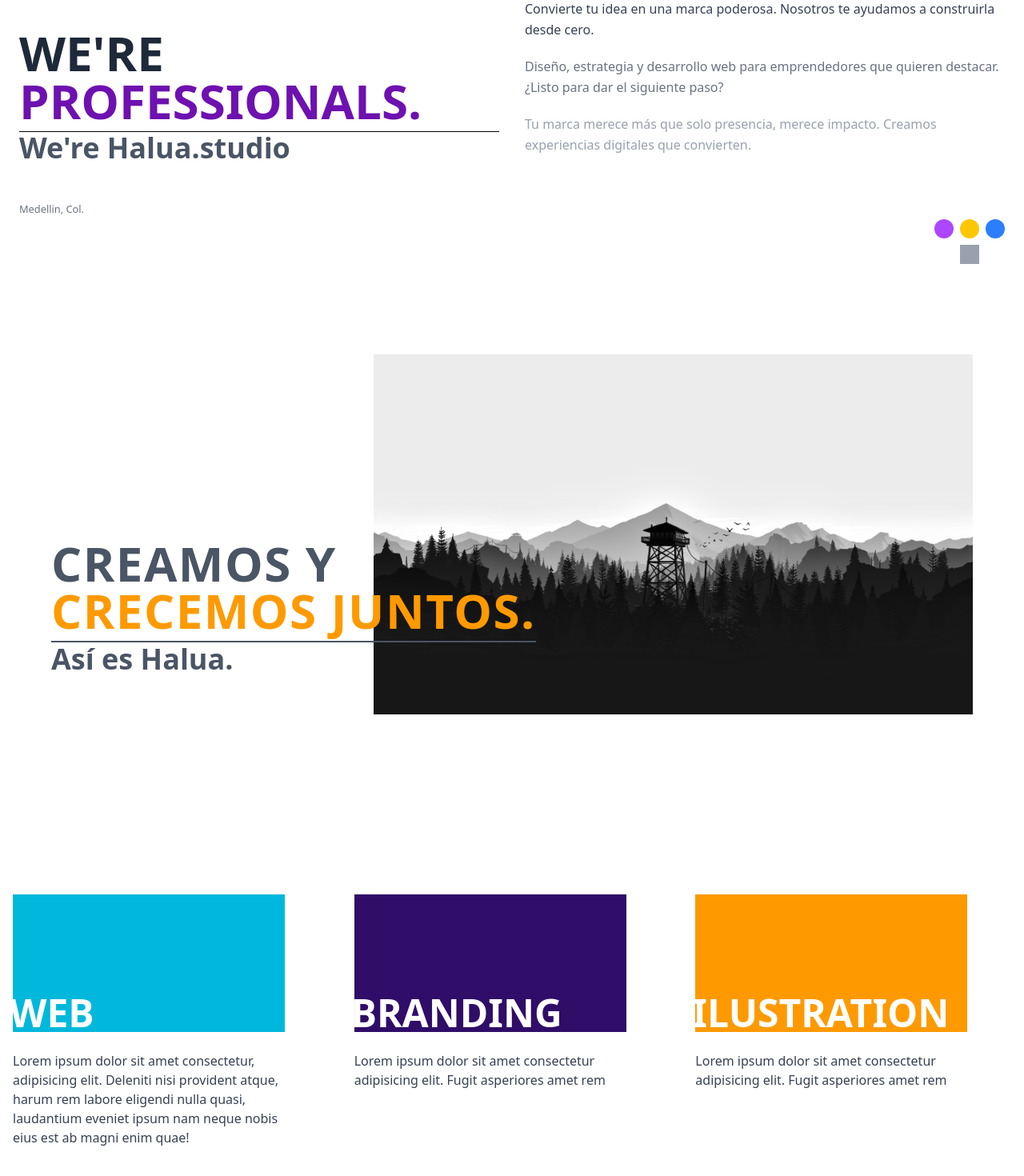
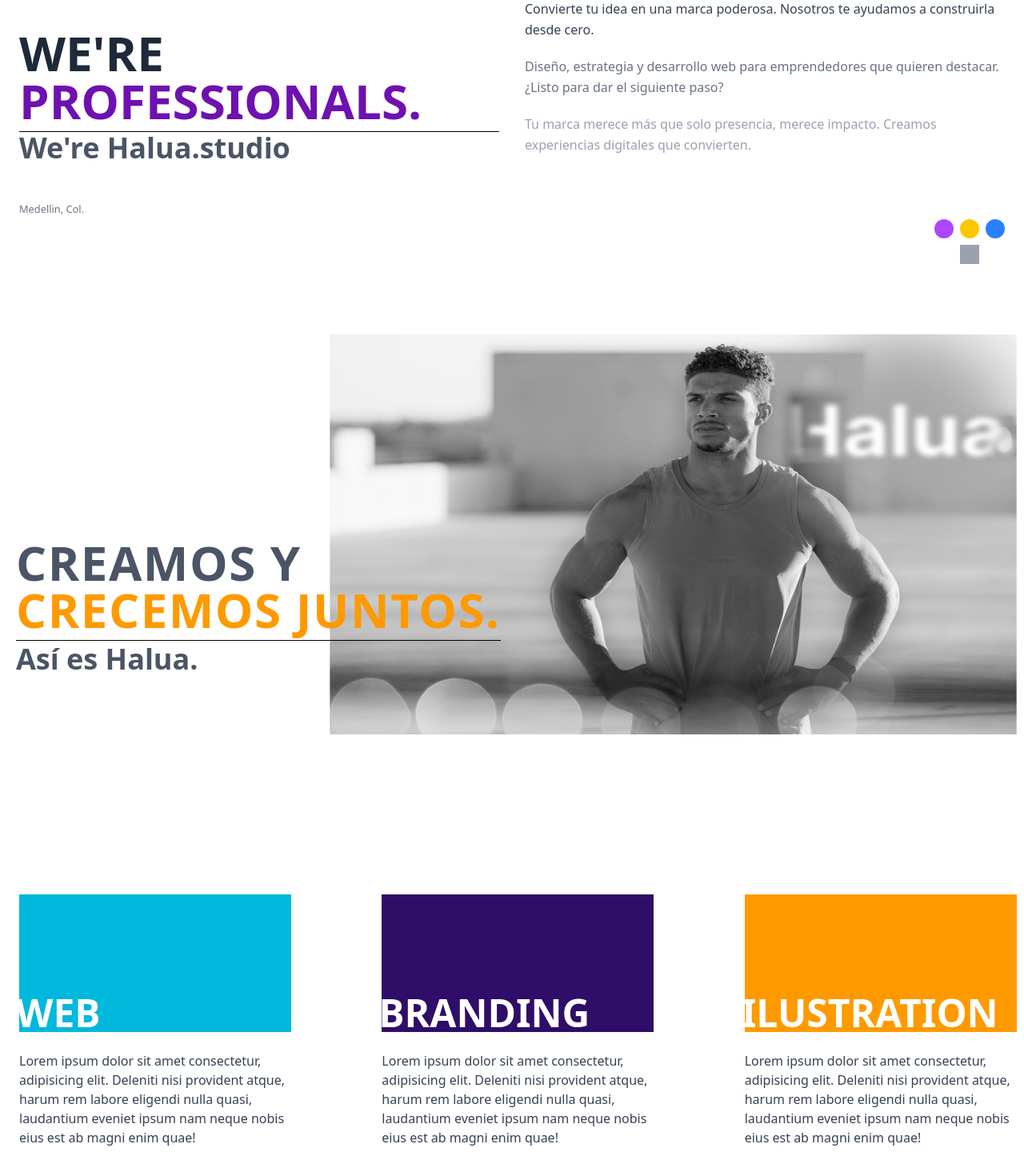
Before and after one commit to Halua-Studio/Web_Halua, a React (Vite) app: page / in a window 1280 px wide. Shown: the part 146-1616 px from the top of the page at 80% size. Built offline with nearby package versions, Linux system fonts and the light colour scheme.

Commit message:
Arreglos de la sección Banner y Cards

```diff
--- a/src/Home/Banner.jsx
+++ b/src/Home/Banner.jsx
@@ -1,5 +1,5 @@
 import React from "react";
-import imagen from "../assets/Firewatch2.png";
+import imagen from "../assets/gymbro.jpg";
 
 const Banner = () => {
   return (
@@ -9,10 +9,11 @@
           <img
             src={imagen}
             alt="imagen"
-            className="w-full h-full object-cover grayscale scale-y-90"
+            className="w-full h-full object-cover grayscale  scale-x-[1.146]"
           ></img>
         </div>
-        <div className="absolute top-0 left-0 z-10 h-full flex flex-col justify-center pt-44">
+        <div>
+        <div className="absolute top-0 -left-11 z-10 h-full flex flex-col justify-center pt-44">
           <div className="bg-transparent ">
             <h3 className="text-6xl font-bold leading-tight text-gray-600 -mb-4 tracking-wide">
               <span>CREAMOS Y</span>
@@ -20,11 +21,12 @@
             <h3 className="text-6xl font-bold leading-tight text-amber-500 whitespace-nowrap tracking-wide">
               <span className="">CRECEMOS JUNTOS.</span>
             </h3>
-            <div className="absolute  w-full h-0.5 bg-gray-600"></div>
+            <hr/>
             <h3 className="text-4xl font-bold leading-tight text-gray-600">
               <span>Así es Halua.</span>
             </h3>
           </div>
+        </div>
         </div>
       </div>
     </div>
--- a/src/Home/Cards.jsx
+++ b/src/Home/Cards.jsx
@@ -16,7 +16,7 @@
 const CardSection = () => {
   return (
     <section className="container mx-auto my-42 px-4 py-8">
-      <div className="grid grid-cols-3 gap-8">
+      <div className="grid grid-cols-3 gap-30 pl-2">
         <Card
             BackgroundColor="bg-cyan-500"
             title="WEB"
@@ -25,12 +25,12 @@
         <Card
             BackgroundColor="bg-violet-950"
             title="BRANDING"
-            description="Lorem ipsum dolor sit amet consectetur adipisicing elit. Fugit asperiores amet rem"
+            description="Lorem ipsum dolor sit amet consectetur, adipisicing elit. Deleniti nisi provident atque, harum rem labore eligendi nulla quasi, laudantium eveniet ipsum nam neque nobis eius est ab magni enim quae!"
         />
         <Card
             BackgroundColor="bg-amber-500"
             title="ILUSTRATION"
-            description="Lorem ipsum dolor sit amet consectetur adipisicing elit. Fugit asperiores amet rem"
+            description="Lorem ipsum dolor sit amet consectetur, adipisicing elit. Deleniti nisi provident atque, harum rem labore eligendi nulla quasi, laudantium eveniet ipsum nam neque nobis eius est ab magni enim quae!"
         />
       </div>
     </section>
```
Also changed, not shown: src/assets/gymbro.jpg (added).
